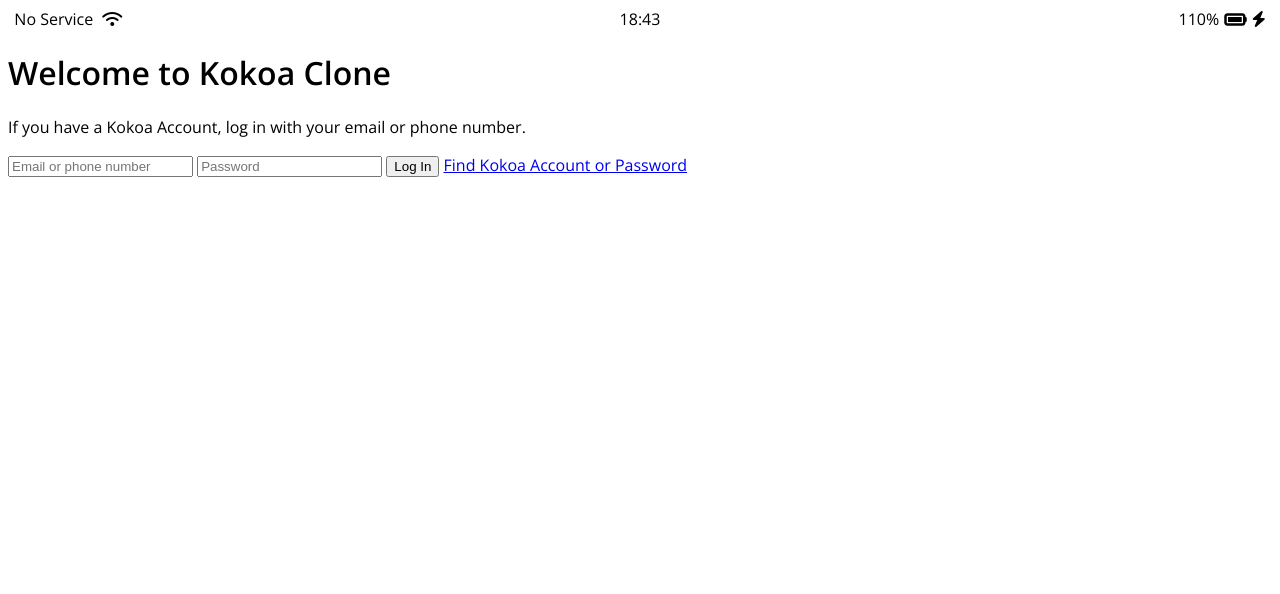
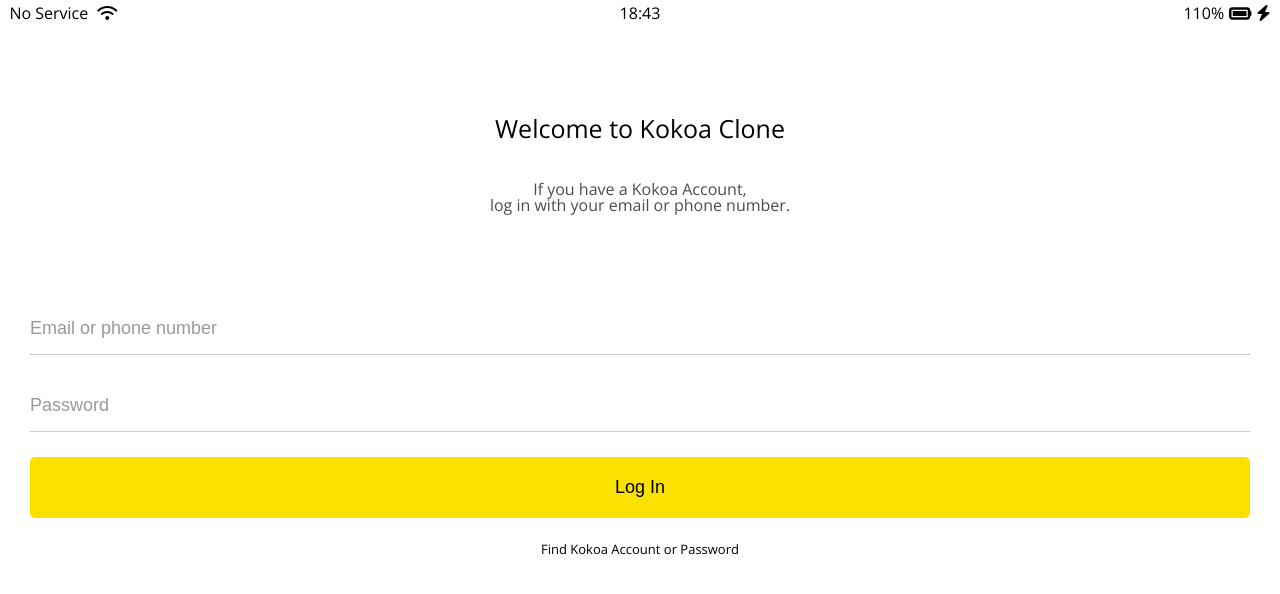
Before and after one commit to comographer/kokoa_clone_2021_04, a plain HTML site: page index.html in a window 1280 px wide. Drawn offline with nearby package versions, Linux system fonts and the light colour scheme.

Commit message:
finished login page

```diff
--- /dev/null
+++ b/css/reset.css
@@ -0,0 +1,132 @@
+/* http://meyerweb.com/eric/tools/css/reset/
+   v2.0 | 20110126
+   License: none (public domain)
+*/
+
+html,
+body,
+div,
+span,
+applet,
+object,
+iframe,
+h1,
+h2,
+h3,
+h4,
+h5,
+h6,
+p,
+blockquote,
+pre,
+a,
+abbr,
+acronym,
+address,
+big,
+cite,
+code,
+del,
+dfn,
+em,
+img,
+ins,
+kbd,
+q,
+s,
+samp,
+small,
+strike,
+strong,
+sub,
+sup,
+tt,
+var,
+b,
+u,
+i,
+center,
+dl,
+dt,
+dd,
+ol,
+ul,
+li,
+fieldset,
+form,
+label,
+legend,
+table,
+caption,
+tbody,
+tfoot,
+thead,
+tr,
+th,
+td,
+article,
+aside,
+canvas,
+details,
+embed,
+figure,
+figcaption,
+footer,
+header,
+hgroup,
+menu,
+nav,
+output,
+ruby,
+section,
+summary,
+time,
+mark,
+audio,
+video {
+  margin: 0;
+  padding: 0;
+  border: 0;
+  font-size: 100%;
+  font: inherit;
+  vertical-align: baseline;
+}
+/* HTML5 display-role reset for older browsers */
+article,
+aside,
+details,
+figcaption,
+figure,
+footer,
+header,
+hgroup,
+menu,
+nav,
+section {
+  display: block;
+}
+body {
+  line-height: 1;
+}
+ol,
+ul {
+  list-style: none;
+}
+blockquote,
+q {
+  quotes: none;
+}
+blockquote:before,
+blockquote:after,
+q:before,
+q:after {
+  content: "";
+  content: none;
+}
+table {
+  border-collapse: collapse;
+  border-spacing: 0;
+}
+input:focus {
+  outline: none;
+}
--- /dev/null
+++ b/css/status-bar.css
@@ -0,0 +1,28 @@
+.status-bar {
+  display: flex;
+  justify-content: center;
+  padding: 5px 3px;
+}
+
+.status-bar__column {
+  width: 33%;
+}
+
+.status-bar__column:first-child span {
+  margin-right: 5px;
+}
+
+.status-bar__column:nth-child(2) {
+  display: flex;
+  justify-content: center;
+}
+
+.status-bar__column:last-child {
+  display: flex;
+  justify-content: flex-end;
+  align-items: center;
+}
+
+.status-bar__column .fa-battery-full {
+  margin: 0 5px;
+}
--- a/css/style.css
+++ b/css/style.css
@@ -1,33 +1,65 @@
 @import url("https://fonts.googleapis.com/css2?family=Open+Sans:wght@400;600&display=swap");
+@import "reset.css";
+@import "variables.css";
+@import "status-bar.css";
 
 body {
   font-family: "Open Sans", sans-serif;
 }
 
-.status-bar {
+.welcome-header {
+  margin: 90px 0;
+  text-align: center;
   display: flex;
-  justify-content: center;
-}
-
-.status-bar__column {
-  width: 33%;
-}
-
-.status-bar__column:first-child span {
-  margin-right: 5px;
-}
-
-.status-bar__column:nth-child(2) {
-  display: flex;
-  justify-content: center;
-}
-
-.status-bar__column:last-child {
-  display: flex;
-  justify-content: flex-end;
+  flex-direction: column;
   align-items: center;
 }
 
-.status-bar__column .fa-battery-full {
-  margin: 0 5px;
+.welcome-header__title {
+  margin-bottom: 40px;
+  font-size: 25px;
 }
+
+.welcome-header__text {
+  opacity: 0.7;
+}
+
+#login-form {
+  display: flex;
+  flex-direction: column;
+  margin: 0px 30px;
+}
+
+#login-form input {
+  padding: 15px 0;
+  border: none;
+  font-size: 18px;
+  margin-bottom: 25px;
+}
+
+#login-form input:not([type="submit"]) {
+  border-bottom: 1px solid rgba(0, 0, 0, 0.2);
+  transition: border-color 0.3s ease-in-out;
+}
+
+#login-form input::placeholder {
+  color: rgba(0, 0, 0, 0.4);
+}
+
+#login-form input:focus {
+  border-color: var(--yellow);
+}
+
+#login-form input[type="submit"] {
+  background-color: var(--yellow);
+  cursor: pointer;
+  padding: 20px 0;
+  border-radius: 5px;
+}
+
+#login-form a {
+  text-align: center;
+  text-decoration: none;
+  color: inherit;
+  font-size: 13px;
+}
--- /dev/null
+++ b/css/variables.css
@@ -0,0 +1,3 @@
+:root {
+  --yellow: #fae100;
+}
--- a/index.html
+++ b/index.html
@@ -25,7 +25,8 @@
     <header class="welcome-header">
       <h1 class="welcome-header__title">Welcome to Kokoa Clone</h1>
       <p class="welcome-header__text">
-        If you have a Kokoa Account, log in with your email or phone number.
+        If you have a Kokoa Account,<br />log in with your email or phone
+        number.
       </p>
     </header>
 
@@ -52,3 +53,7 @@
 <!-- in order to change FONT AWESOME icon size, add class="fa-{size}" -->
 
 <!-- Script always come last of body  -->
+
+<!-- Reset CSS file makes all or most marign, padding, border 0 as default : this is a good practice to implement in future projects -->
+
+<!-- Devide & Conquer -->
```
Also changed, not shown: 1 other file.
